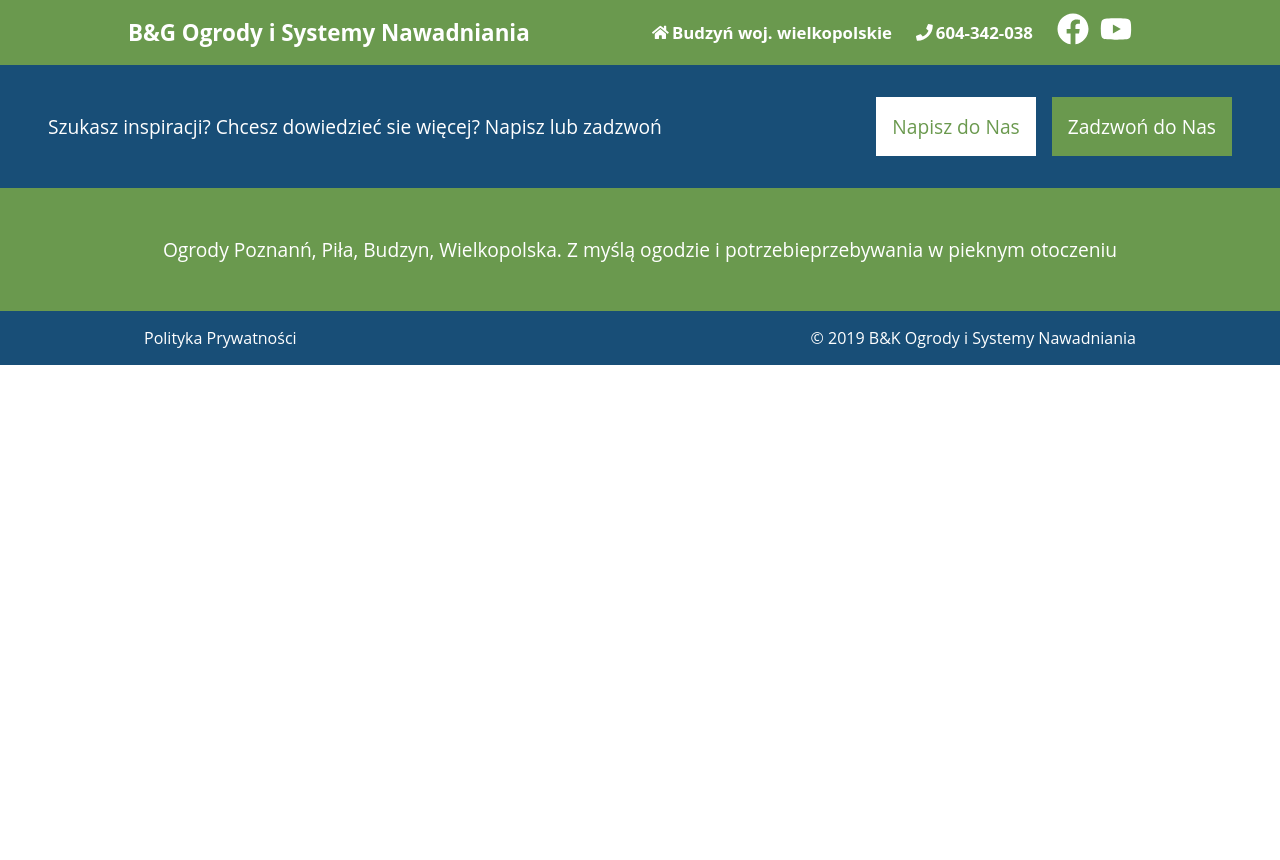
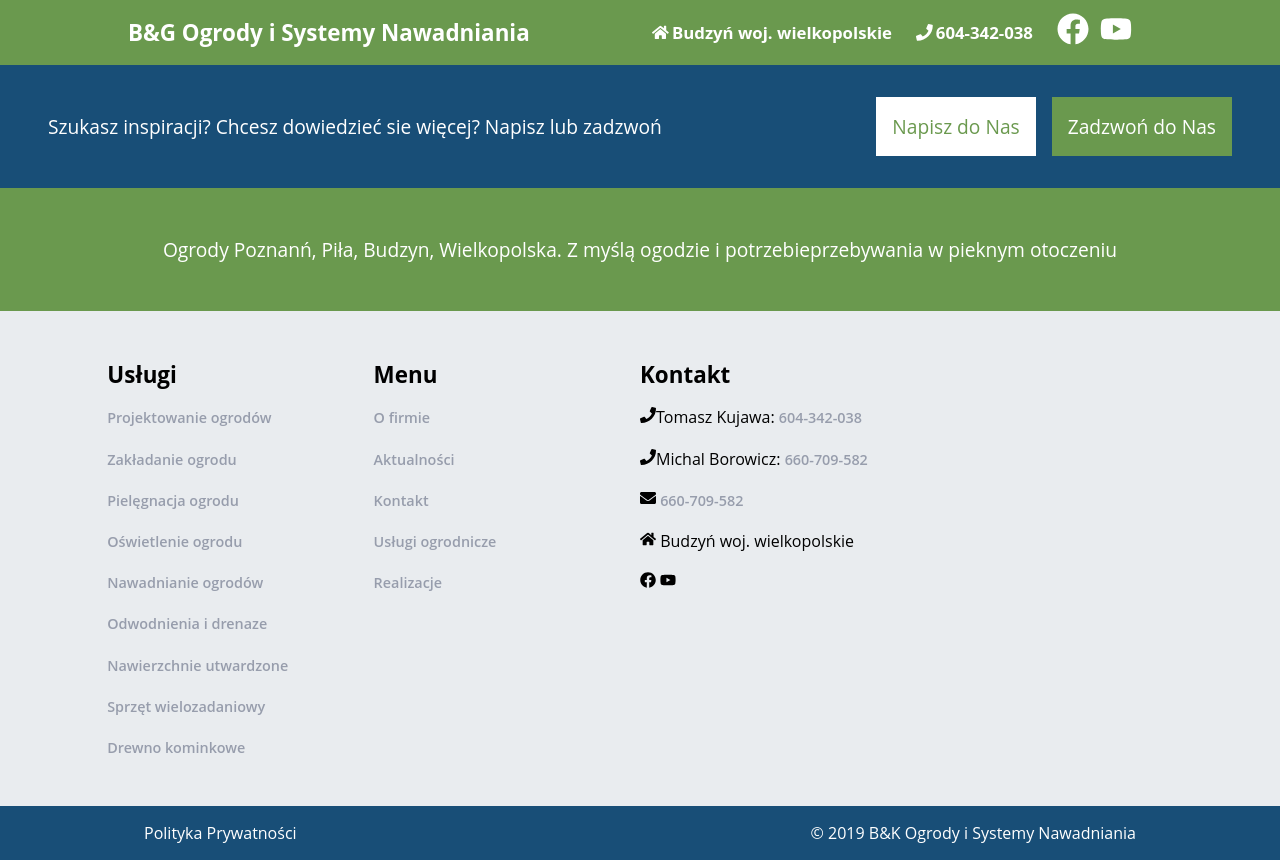
Before and after one commit to MateolCS/ogrody-wlkp, a React (Create React App) app: page / in a window 1280 px wide. Before the commit the page ends 800 px from the top, so only its background shows below. Built offline with nearby package versions, Linux system fonts and the light colour scheme.

Commit message:
Started creating InfoNav component and implementing it to homepaf

```diff
--- a/src/components/Home.js
+++ b/src/components/Home.js
@@ -1,7 +1,12 @@
 import Header from './Header'
 import Footer from './Footer'
 import Stripe from './Stripe'
+import InfoNav from './InfoNav'
+import List from './List'
 import { StyledA } from './styles/A.styled'
+import {Link} from 'react-router-dom';
+import {FaEnvelope, FaFacebook, FaYoutube, FaPhone, FaHome} from 'react-icons/fa'
+
 const Home = () => {
   return (
     <>
@@ -16,6 +21,42 @@ const Home = () => {
       <Stripe bgColor={'#6a994e'} justify={'center'}>
         <p>Ogrody Poznanń, Piła, Budzyn, Wielkopolska. Z myślą ogodzie i potrzebieprzebywania w pieknym otoczeniu</p>
       </Stripe>
+      <InfoNav>
+        <List>
+          <h3>Usługi</h3>
+          <ul>
+            <li><Link to="/gardening-services/services">Projektowanie ogrodów</Link></li>
+            <li><Link to="/gardening-services/how-to-start">Zakładanie ogrodu</Link></li>
+            <li><Link to="/gardening-services/how-to-continue">Pielęgnacja ogrodu</Link></li>
+            <li><Link to="/gardening-services/lights">Oświetlenie ogrodu</Link></li>
+            <li><Link to="/gardening-services/hydration">Nawadnianie ogrodów</Link></li>
+            <li><Link to="/gardening-services/dihydration">Odwodnienia i drenaze</Link></li>
+            <li><Link to="/gardening-services/surfaces">Nawierzchnie utwardzone</Link></li>
+            <li><Link to="/gardening-services/gear">Sprzęt wielozadaniowy</Link></li>
+            <li><Link to="/gardening-services/wood">Drewno kominkowe</Link></li>
+          </ul>
+        </List>
+        <List>
+          <h3>Menu</h3>
+          <ul>
+            <li><Link  to="/aboutus">O firmie</Link></li>
+            <li><Link to="/news">Aktualności</Link></li>
+            <li><Link to="/contact">Kontakt</Link></li>
+            <li><Link to="/gardening-services">Usługi ogrodnicze</Link></li>
+            <li><Link to="/oursolutions">Realizacje</Link></li>
+          </ul>
+        </List>
+        <List>
+          <h3>Kontakt</h3>
+          <ul>
+            <li><FaPhone/>Tomasz Kujawa: <a href='tel:604-342-038'>604-342-038</a></li>
+            <li><FaPhone/>Michal Borowicz: <a href='tel:660-709-582'>660-709-582</a></li>
+            <li><FaEnvelope/> <a href='mailto:biuro@ogrody-wlkp.pl'>660-709-582</a></li>
+            <li><FaHome/> Budzyń woj. wielkopolskie</li>
+            <li><FaFacebook/> <FaYoutube/></li>
+          </ul>
+        </List>
+      </InfoNav>
       <Footer/>
     </>
   )
--- /dev/null
+++ b/src/components/InfoNav.js
@@ -0,0 +1,13 @@
+import { StyledInfoNav, StyledInfoNavContainer } from "./styles/InfoNav.styled"
+
+const InfoNav = ({children}) => {
+  return (
+    <StyledInfoNav>
+      <StyledInfoNavContainer>
+        {children}
+      </StyledInfoNavContainer>
+    </StyledInfoNav>
+  )
+}
+
+export default InfoNav
--- /dev/null
+++ b/src/components/List.js
@@ -0,0 +1,12 @@
+
+import { StyledList } from "./styles/List.styled"
+
+const List = ({children}) => {
+  return (
+    <StyledList>
+        {children}
+    </StyledList>
+  )
+}
+
+export default List
--- /dev/null
+++ b/src/components/styles/ContactLink.styled.js
@@ -0,0 +1,6 @@
+import styled from 'styled-components'
+
+export const StyledContactLink = styled.a`
+    color: #6a994e;
+    margin-left: .3rem;
+`
--- /dev/null
+++ b/src/components/styles/InfoNav.styled.js
@@ -0,0 +1,13 @@
+import styled from 'styled-components'
+
+export const StyledInfoNav = styled.div`
+    background-color: #e9ecef;
+    padding: 3rem;
+`
+
+export const StyledInfoNavContainer = styled.div`
+    width: 90%;
+    margin: 0 auto;
+    display: grid;
+    grid-template-columns: repeat(4, 1fr);
+`
--- /dev/null
+++ b/src/components/styles/List.styled.js
@@ -0,0 +1,32 @@
+import styled from 'styled-components'
+
+export const StyledList = styled.div`
+    display: flex;
+    flex-direction: column;
+    gap: 1rem;
+
+    h3{
+        font-size: 1.4rem;
+    }
+
+    ul{
+        list-style: none;
+        display: flex;
+        flex-direction: column;
+        gap: 1.2rem;
+
+        a{
+            text-decoration: none;
+            color: #979dac;
+            font-weight: 600;
+            font-size: .9rem
+        }
+
+        a:hover{
+            color: #5c677d;
+            border-bottom: 2px solid #5c677d;
+        }
+    }
+
+
+`
```
